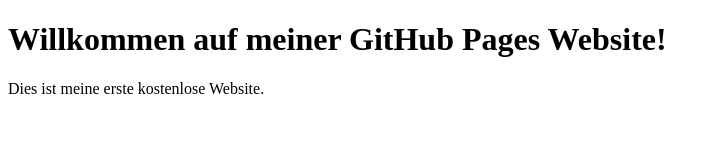
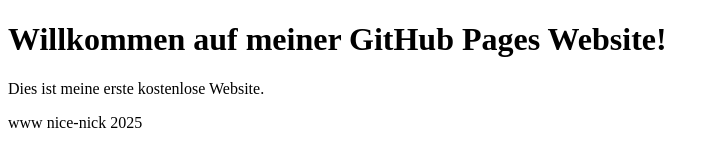
Before and after one commit to QuickEagle/Mein-Webseite, a plain HTML site: page index.html in a window 1280 px wide. Shown: the whole page, without its empty margins (0-719 px from the left). Drawn offline with Linux system fonts and the light colour scheme.

Commit message:
Update index.html

```diff
--- a/index.html
+++ b/index.html
@@ -8,5 +8,6 @@
 <body>
     <h1>Willkommen auf meiner GitHub Pages Website!</h1>
     <p>Dies ist meine erste kostenlose Website.</p>
+    <p>www nice-nick 2025</p>
 </body>
 </html>
```
